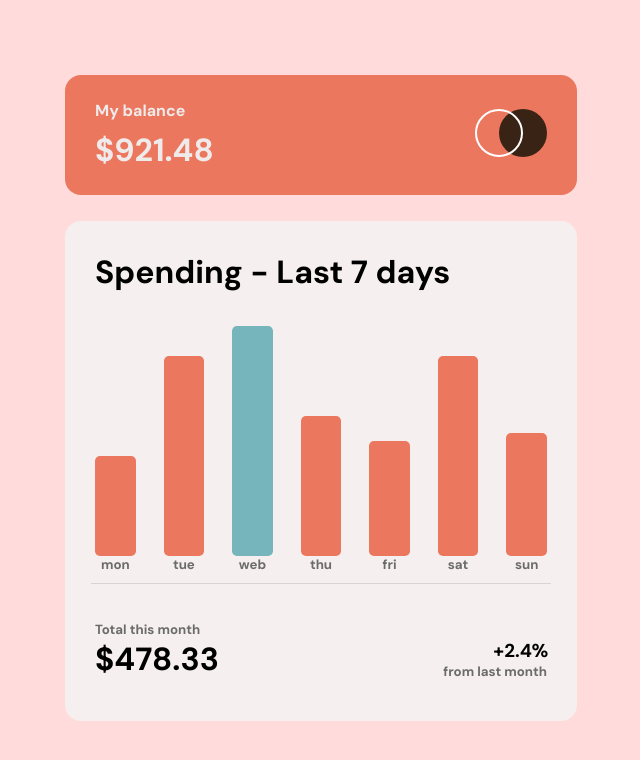
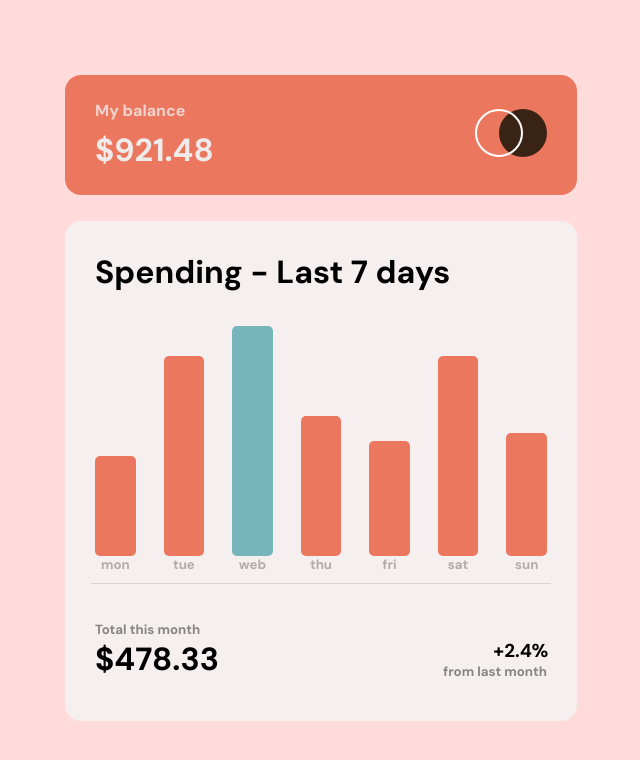
Before and after one commit to kouame09/expenses-chart-component, a plain HTML site: page index.html in a window 1280 px wide. Shown: the whole page, without its empty margins (319-959 px from the left). Drawn offline with Linux system fonts and the light colour scheme.

Commit message:
third commit

```diff
--- a/css/styles.css
+++ b/css/styles.css
@@ -34,6 +34,8 @@ body{
 
 .container-header-small-title{
     padding-bottom: 8px;
+    opacity: 0.8;
+
 }
 
 .container-body{
@@ -113,6 +115,7 @@ body{
 .container-top-chart-element-subtitle{
     text-align: center;
     color: #6b6b6b;
+    opacity: 0.5;
 }
 
 .bar{
@@ -161,4 +164,6 @@ body{
 
 .small-title-color{
     color: #6b6b6b;
+    opacity: 0.8;
+
 }
```
